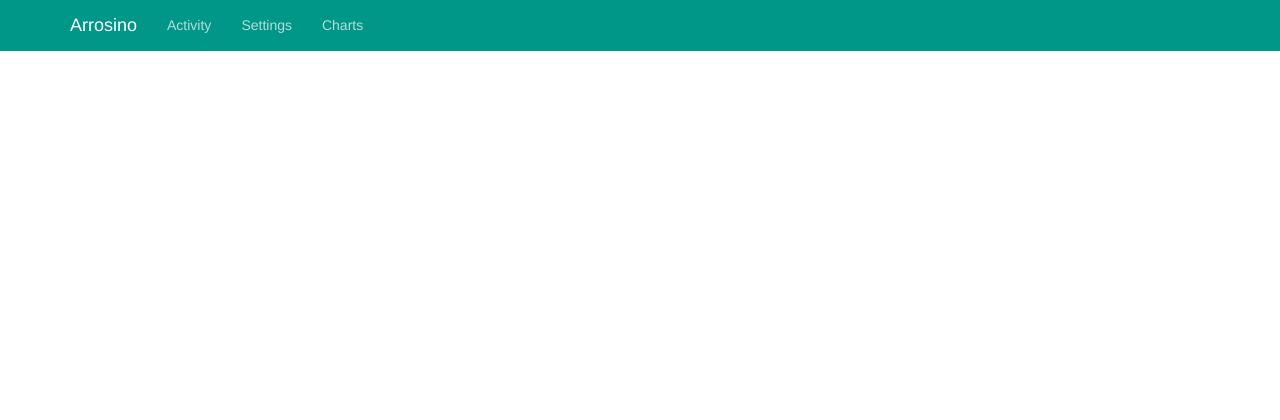
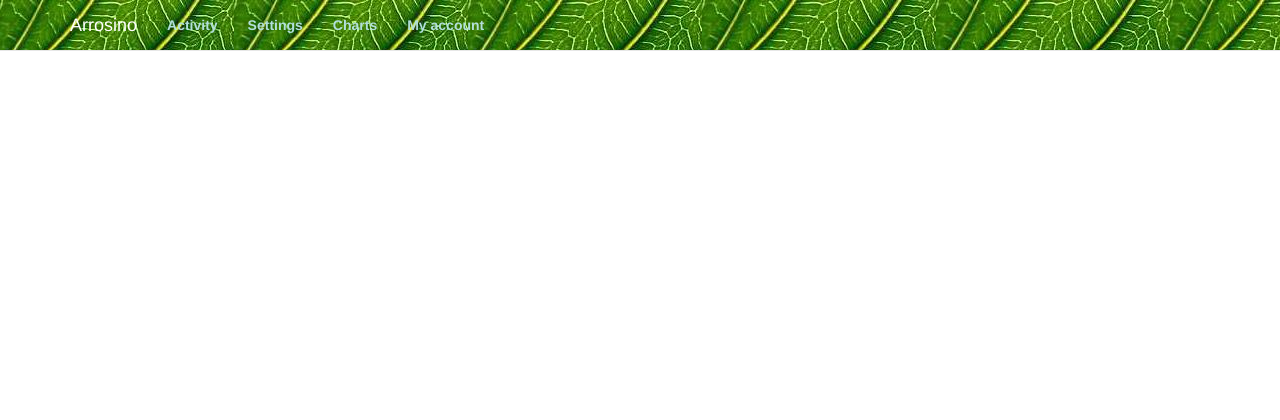
Before and after one commit to CelineBateauKessler/arrosino, a PHP site: page /php/head.html in a window 1280 px wide. Shown: the top 420 px of the page. Run offline with PHP 8.4, Linux system fonts and the light colour scheme.

Commit message:
web site look review and Account page addition

```diff
--- a/www/css/style.css
+++ b/www/css/style.css
@@ -14,9 +14,23 @@ body {
   padding-top: 70px;
 }
 
-#navbar a {color: #B2DFDB;}
-#navbar a:hover {background-color: #00796B;}
-#navbar a:focus {background-color: #00796B;}
+.navbar {
+  background-image: url("Leaf2.jpg");
+  background-repeat: repeat-x;
+  background-color: #009688;
+  color: #FFFFFF;
+}
+.navbar-default .navbar-brand {
+  color: #FFFFFF;
+}
+
+.navbar-toggle .icon-bar {
+  background-color: #FFFFFF;
+}
+
+#navbar a {color: #B2DFDB;font-weight: bold;}
+#navbar a:hover {background-color: rgba(0,0,0,0.4);}
+#navbar a:focus {background-color: rgba(0,0,0,0.4);}
 .dropdown a {color: #727272;}
 button {
   background-color: #8BC34A;
--- a/www/php/head.html
+++ b/www/php/head.html
@@ -14,7 +14,7 @@
     <!-- Bootstrap core CSS -->
     <link href="css/bootstrap.min.css" rel="stylesheet">
     <!-- IE10 viewport hack for Surface/desktop Windows 8 bug -->
-    <link href="../../assets/css/ie10-viewport-bug-workaround.css" rel="stylesheet">
+    <!--link href="../../assets/css/ie10-viewport-bug-workaround.css" rel="stylesheet"-->
     <!-- Custom styles for this template -->
     <link href="css/style.css" rel="stylesheet">
 
@@ -23,7 +23,7 @@
   <body>
 
     <!-- Fixed navbar -->
-    <nav class="navbar default-primary-color navbar-fixed-top"> <!-- navbar-default-->
+    <nav class="navbar navbar-default navbar-fixed-top">
       <div class="container">
         <div class="navbar-header">
           <button type="button" class="navbar-toggle collapsed" data-toggle="collapse" data-target="#navbar" aria-expanded="false" aria-controls="navbar">
@@ -32,13 +32,14 @@
             <span class="icon-bar"></span>
             <span class="icon-bar"></span>
           </button>
-          <a class="navbar-brand text-primary-color" href="#">Arrosino</a>
+          <a class="navbar-brand" href="pageActivity.php">Arrosino</a>
         </div>
         <div id="navbar" class="navbar-collapse collapse">
           <ul class="nav navbar-nav">
-            <li class="active"><a href="pageActivity.php" id="activity">Activity</a></li>
+            <li><a href="pageActivity.php" id="activity">Activity</a></li>
             <li><a href="pageSettings.php" id="settings">Settings</a></li>
             <li><a href="pageCharts.php" id="charts">Charts</a></li>
+            <li><a href="pageAccount.php" id="account">My account</a></li>
         </div><!--/.nav-collapse -->
       </div>
     </nav>
```
Also changed, not shown: www/js/arrosinoPassword.js (+10 -4 lines), www/pageAccount.php (added, +23 -0 lines), www/php/processConnection.php (+10 -7 lines), www/css/Leaf2.jpg (added).
